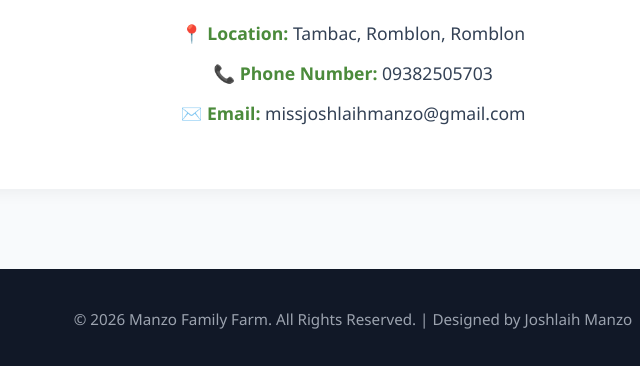
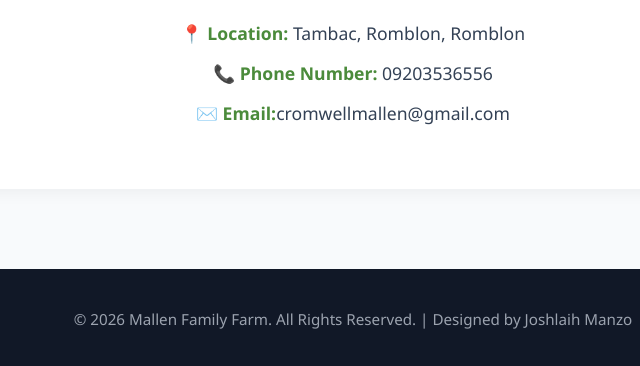
Before and after one commit to missjoshlaihmanzo-creator/farm-website, a plain HTML site: page index.html in a window 1280 px wide. Shown: the part 1715-2081 px from the top of the page, 287-927 px from the left. Drawn offline with Linux system fonts and the light colour scheme.

Commit message:
Update index.html

```diff
--- a/index.html
+++ b/index.html
@@ -9,7 +9,7 @@
 <body>
 
     <nav>
-        <div class="logo">🌾 Manzo Family Farm</div>
+        <div class="logo">🌾A Humble Family Farm</div>
         <div class="nav-links">
             <a href="#about">Our Story</a>
             <a href="#products">Products</a>
@@ -54,15 +54,15 @@
                 <p>Ready to place an order or visit our showroom? Reach out to us directly through the details below:</p>
                 <ul>
                     <li><strong>📍 Location:</strong> Tambac, Romblon, Romblon</li>
-                    <li><strong>📞 Phone Number:</strong> 09382505703</li>
-                    <li><strong>✉️ Email:</strong> missjoshlaihmanzo@gmail.com</li>
+                    <li><strong>📞 Phone Number:</strong> 09203536556</li>
+                    <li><strong>✉️ Email:</strong>cromwellmallen@gmail.com</li>
                 </ul>
             </div>
         </div>
     </section>
 
     <footer>
-        <p>&copy; 2026 Manzo Family Farm. All Rights Reserved. | Designed by Joshlaih Manzo</p>
+        <p>&copy; 2026 Mallen Family Farm. All Rights Reserved. | Designed by Joshlaih Manzo</p>
     </footer>
 
 </body>
```
